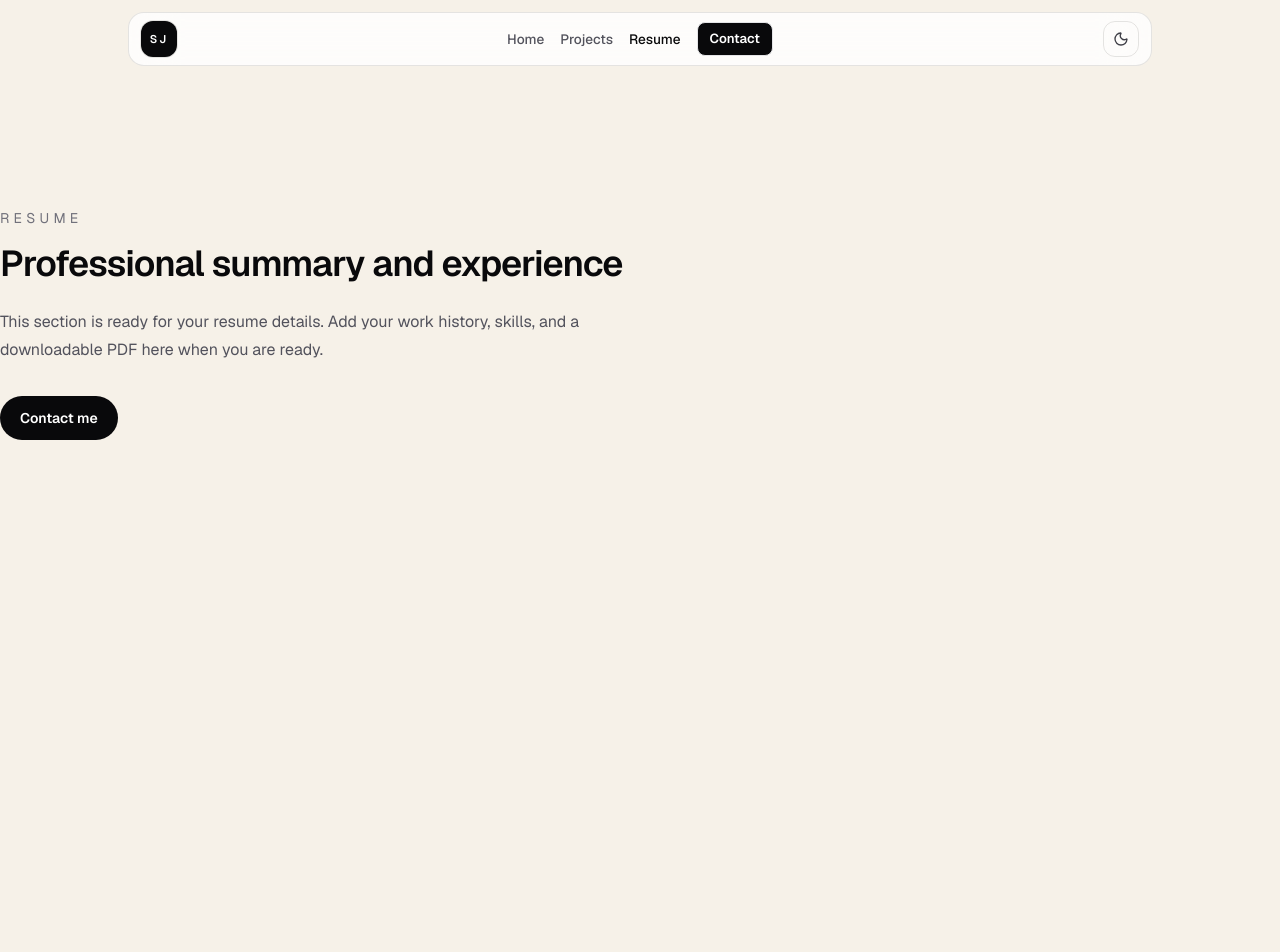
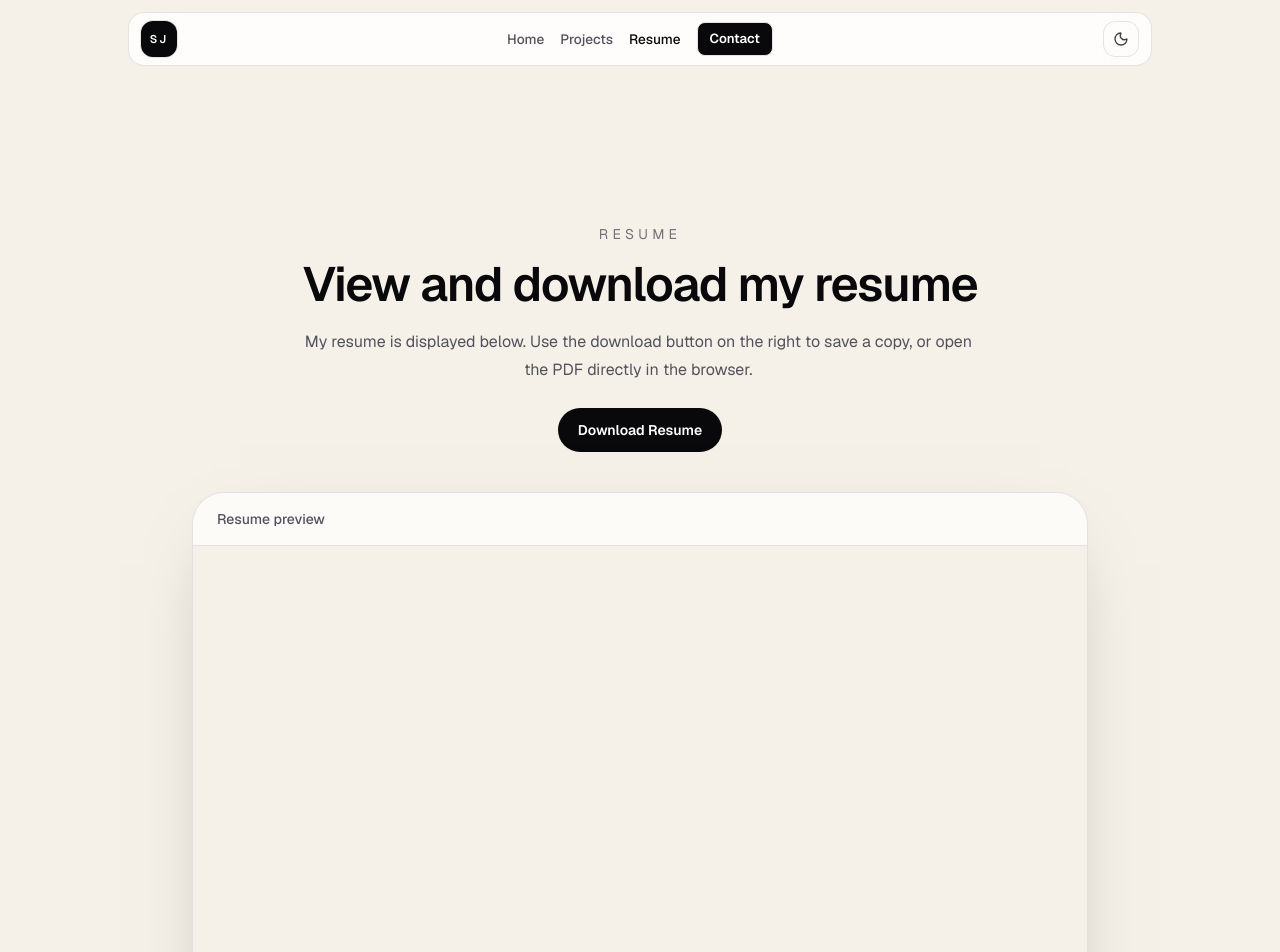
Before and after one commit to Jain4556/sunil-portfolio, a Next.js app: page /resume in a window 1280 px wide. Shown: the top 952 px of the page. Before the commit the page ends 800 px from the top, so only its background shows below. Built offline with nearby package versions, Linux system fonts and the light colour scheme.

Commit message:
added about section and updated the profile

```diff
--- a/src/app/resume/page.tsx
+++ b/src/app/resume/page.tsx
@@ -2,24 +2,54 @@ import Link from "next/link";
 
 export default function Resume() {
   return (
-    <main className="container py-20">
-      <p className="text-sm uppercase tracking-[0.3em] text-zinc-500 dark:text-zinc-400">
-        Resume
-      </p>
+    <main className="mx-auto max-w-5xl px-4 py-20 sm:px-6 sm:py-24 lg:px-8">
+      <div className="flex flex-col items-center gap-6 text-center">
+        <div>
+          <p className="text-sm uppercase tracking-[0.3em] text-zinc-500 dark:text-zinc-400">
+            Resume
+          </p>
 
-      <h1 className="mt-4 text-4xl font-semibold tracking-tight text-zinc-950 dark:text-white">
-        Professional summary and experience
-      </h1>
+          <h1 className="mt-4 text-4xl font-semibold tracking-tight text-zinc-950 dark:text-white sm:text-5xl">
+            View and download my resume
+          </h1>
 
-      <p className="mt-6 max-w-2xl text-base leading-7 text-zinc-600 dark:text-zinc-300">
-        This section is ready for your resume details. Add your work history,
-        skills, and a downloadable PDF here when you are ready.
-      </p>
+          <p className="mt-5 max-w-2xl text-base leading-7 text-zinc-600 dark:text-zinc-300">
+            My resume is displayed below. Use the download button on the right to
+            save a copy, or open the PDF directly in the browser.
+          </p>
+        </div>
 
-      <div className="mt-8 flex flex-wrap gap-3">
+        <a
+          href="/suniljain.pdf"
+          download
+          className="inline-flex w-fit items-center rounded-full bg-zinc-950 px-5 py-3 text-sm font-semibold text-white transition hover:-translate-y-0.5 hover:bg-zinc-800 dark:bg-white dark:text-zinc-950 dark:hover:bg-zinc-200"
+        >
+          Download Resume
+        </a>
+      </div>
+
+      <section className="mx-auto mt-10 max-w-4xl overflow-hidden rounded-4xl border border-black/10 bg-white/70 shadow-[0_24px_80px_-48px_rgba(0,0,0,0.55)] backdrop-blur-xl dark:border-white/10 dark:bg-white/5">
+        <div className="border-b border-black/10 px-5 py-4 dark:border-white/10 sm:px-6">
+          <p className="text-sm font-medium text-zinc-600 dark:text-zinc-300">
+            Resume preview
+          </p>
+        </div>
+
+        <div className="h-[80vh] bg-zinc-100 dark:bg-zinc-900">
+          <iframe
+            src="/suniljain.pdf"
+            title="Resume PDF"
+            className="h-full w-full"
+          />
+        </div>
+      </section>
+
+
+
+      <div className="mt-8 flex justify-center">
         <Link
           href="/contact"
-          className="inline-flex items-center rounded-full bg-zinc-950 px-5 py-3 text-sm font-semibold text-white transition hover:bg-zinc-800 dark:bg-white dark:text-zinc-950 dark:hover:bg-zinc-200"
+          className="inline-flex items-center rounded-full border border-zinc-300 px-5 py-3 text-sm font-semibold text-zinc-900 transition hover:-translate-y-0.5 hover:border-zinc-950 hover:bg-zinc-950 hover:text-white dark:border-white/15 dark:text-white dark:hover:border-white dark:hover:bg-white dark:hover:text-zinc-950"
         >
           Contact me
         </Link>
```
Also changed, not shown: 1 other file (tests, documents, lock files or other folders).
